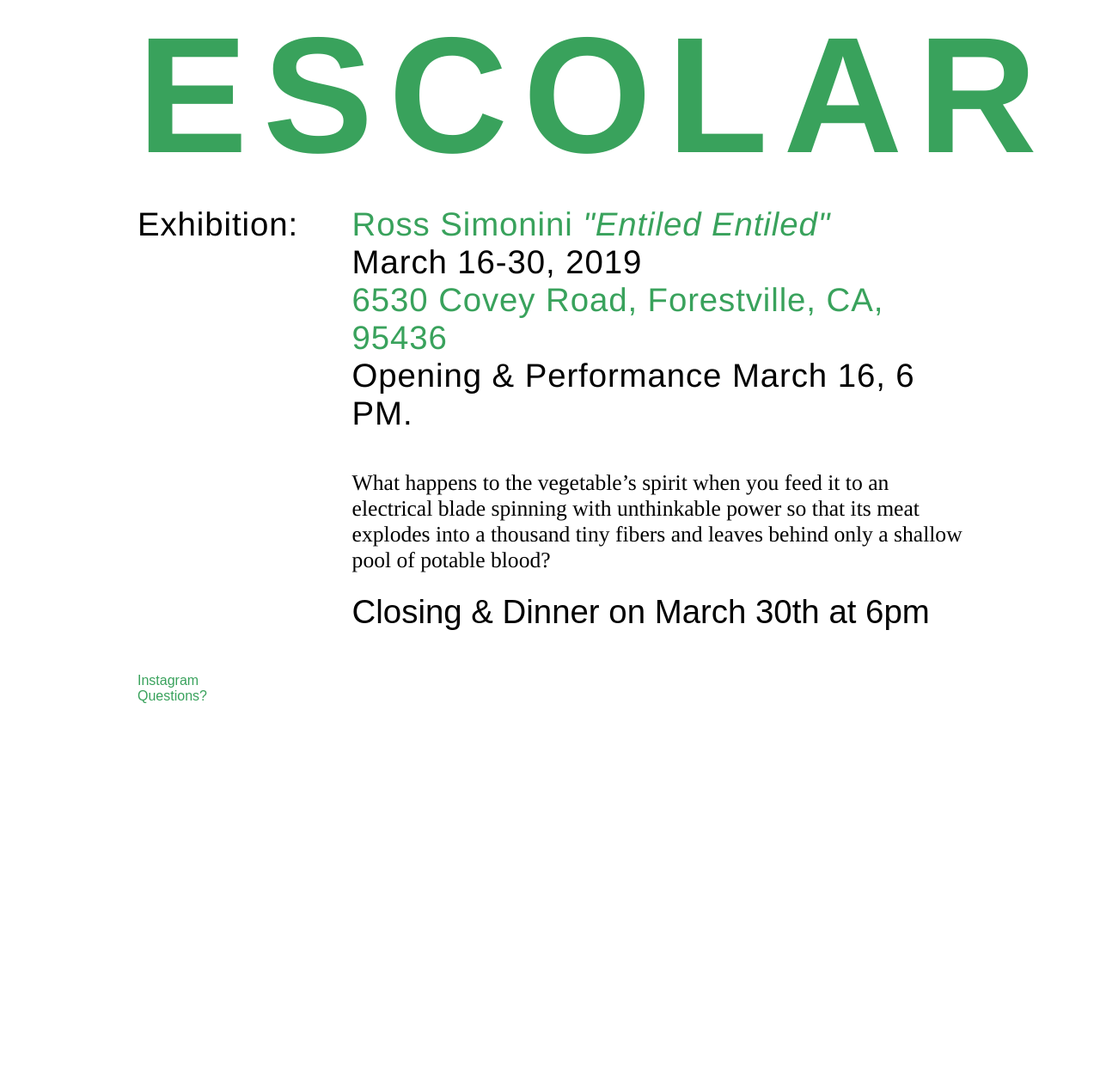
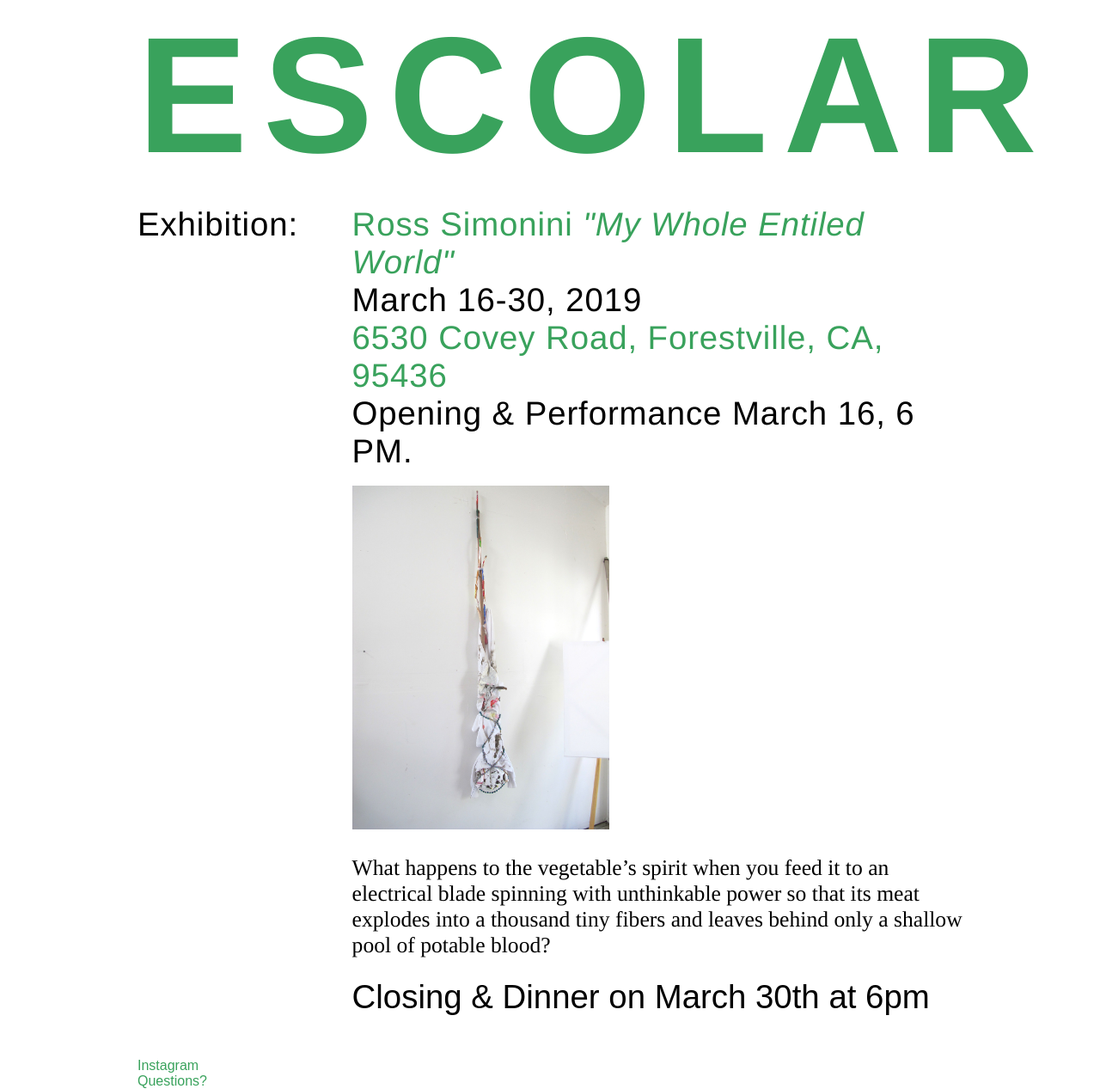
Before and after one commit to ssssssssk/ESCOLAR, a Jekyll site: the page built from _posts/2019-03-16-Ross_Simonini.md, in a window 1280 px wide. Shown: the whole page at 86% size. Built offline with Jekyll 4.4.1, drawn with Linux system fonts in a browser that asks for light colours; before the commit the page ends 900 px from its top, so only the background shows below that.

Commit message:
Changed title of Ross' show and added picture.

```diff
--- a/_posts/2019-03-16-Ross_Simonini.md
+++ b/_posts/2019-03-16-Ross_Simonini.md
@@ -1,14 +1,14 @@
 ---
 layout: default
 artist_name: "Ross Simonini"
-show_title: "Entiled Entiled"
+show_title: "My Whole Entiled World"
 start_date: "March 16-30, 2019"
 time: ""
 address: "6530 Covey Road, Forestville, CA, 95436"
 map_link: "https://goo.gl/maps/39ELdbCZP9s"
 event_type: "Exhibition"
 hours: "Opening & Performance March 16, 6 PM."
-image_folder:
+image_folder: "pics/Ross/"
 ---
 What happens to the vegetable's spirit when you feed it to an electrical blade spinning with unthinkable power so that its meat explodes into a thousand tiny fibers and leaves behind only a shallow pool of potable blood?
 
```
Also changed, not shown: pics/Ross/1699f4ac85cd9be34c21.jpg (added).
